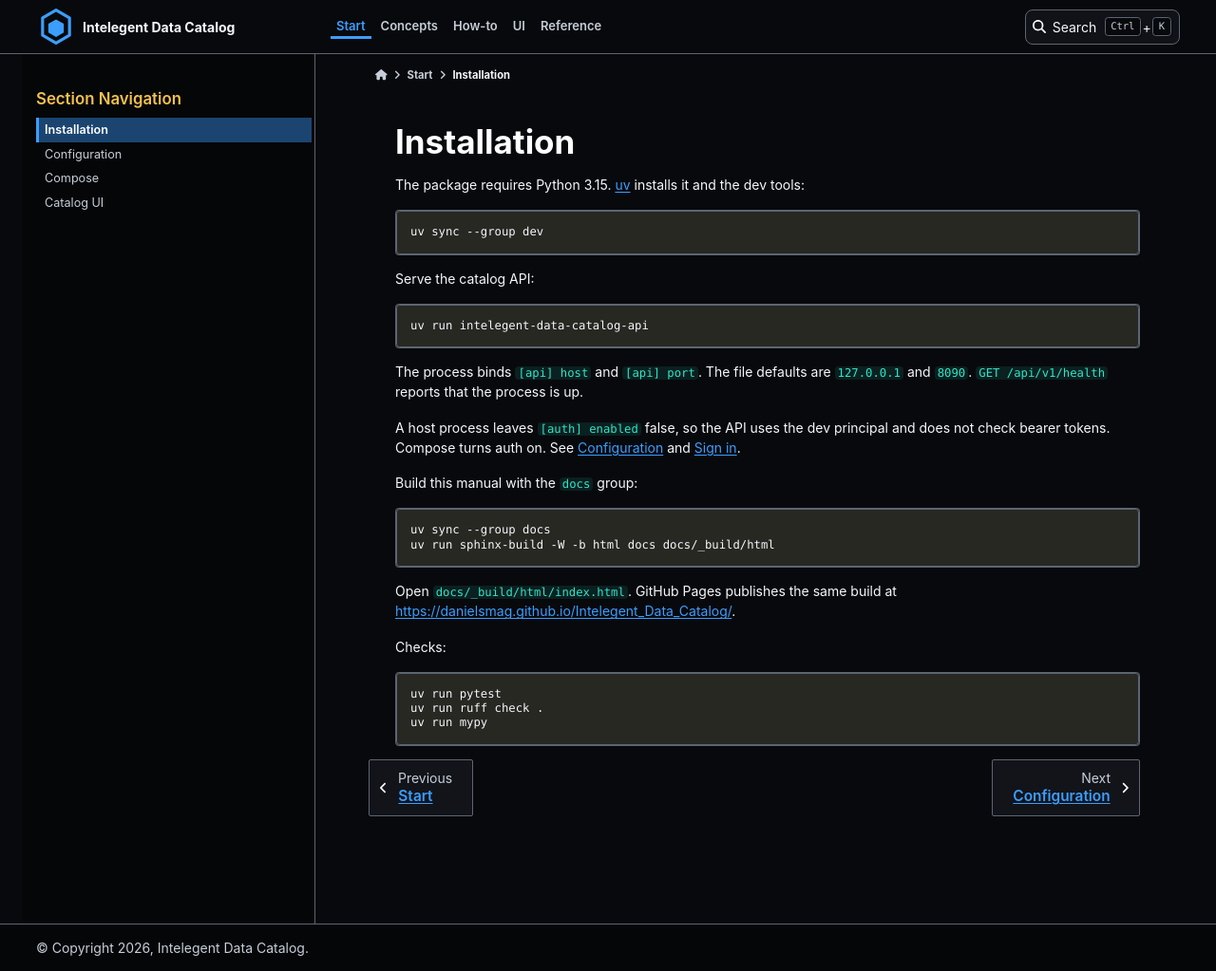
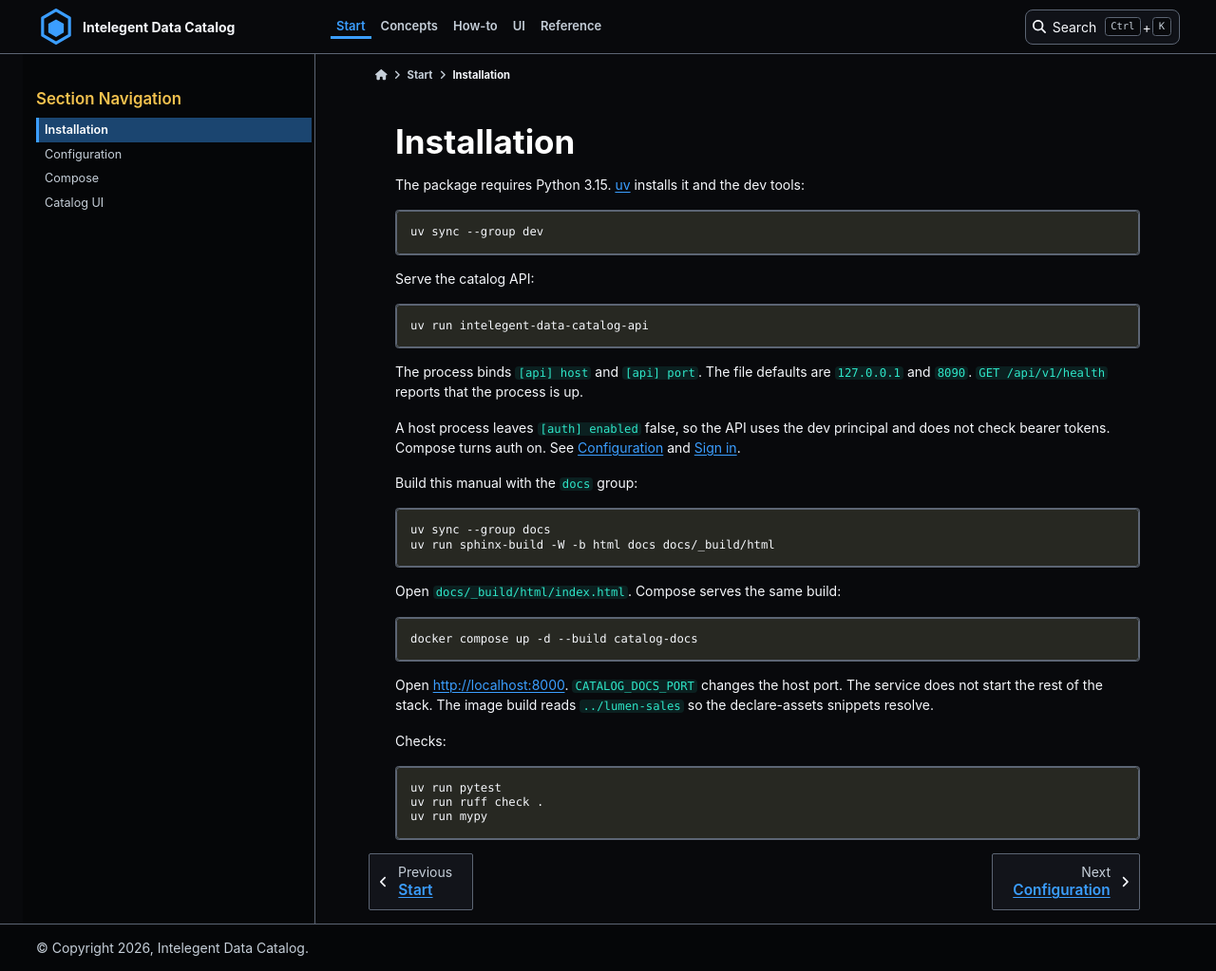
Before and after one commit to danielsmag/Intelegent_Data_Catalog, a Sphinx documentation site: the page built from docs/start/installation.rst, in a window 1280 px wide and 1023 px high. Shown: the whole window at 95% size. Built offline with Sphinx 7.4.7 and the PyData theme 0.15.4, drawn with Linux system fonts in a browser that asks for light colours.

Commit message:
ci(docs): serve the manual from Compose
GitHub Pages rejects this private repo on the current plan.
The image reads ../lumen-sales for the declare-assets snippets.

Co-authored-by: Cursor <cursoragent@cursor.com>

```diff
--- a/docs/start/compose.rst
+++ b/docs/start/compose.rst
@@ -3,7 +3,7 @@ Compose
 
 ``docker compose up -d`` starts the local stack: Neo4j, Apache Polaris, the
 Polaris console, Marquez, OpenObserve, Keycloak, the catalog API, the catalog
-UI, MinIO, and Celery Flower. The first start pulls images, builds the catalog
+UI, the manual, MinIO, and Celery Flower. The first start pulls images, builds the catalog
 API and UI, builds the Polaris console, and downloads Spark's Maven packages.
 ``spark-lineage`` exits after it loads the sample tables and Marquez has the
 ``customer_spend`` job.
--- a/docs/start/installation.rst
+++ b/docs/start/installation.rst
@@ -29,8 +29,15 @@ Build this manual with the ``docs`` group:
    uv sync --group docs
    uv run sphinx-build -W -b html docs docs/_build/html
 
-Open ``docs/_build/html/index.html``. GitHub Pages publishes the same
-build at https://danielsmag.github.io/Intelegent_Data_Catalog/.
+Open ``docs/_build/html/index.html``. Compose serves the same build:
+
+.. code-block:: bash
+
+   docker compose up -d --build catalog-docs
+
+Open http://localhost:8000. ``CATALOG_DOCS_PORT`` changes the host port.
+The service does not start the rest of the stack. The image build reads
+``../lumen-sales`` so the declare-assets snippets resolve.
 
 Checks:
 
```
Also changed, not shown: other parts of docs/start/compose.rst (+2 -0 lines), README.md (+2 -1 lines), compose.yaml (+12 -0 lines), docker/docs/nginx.conf (added, +13 -0 lines), 4 other files.
